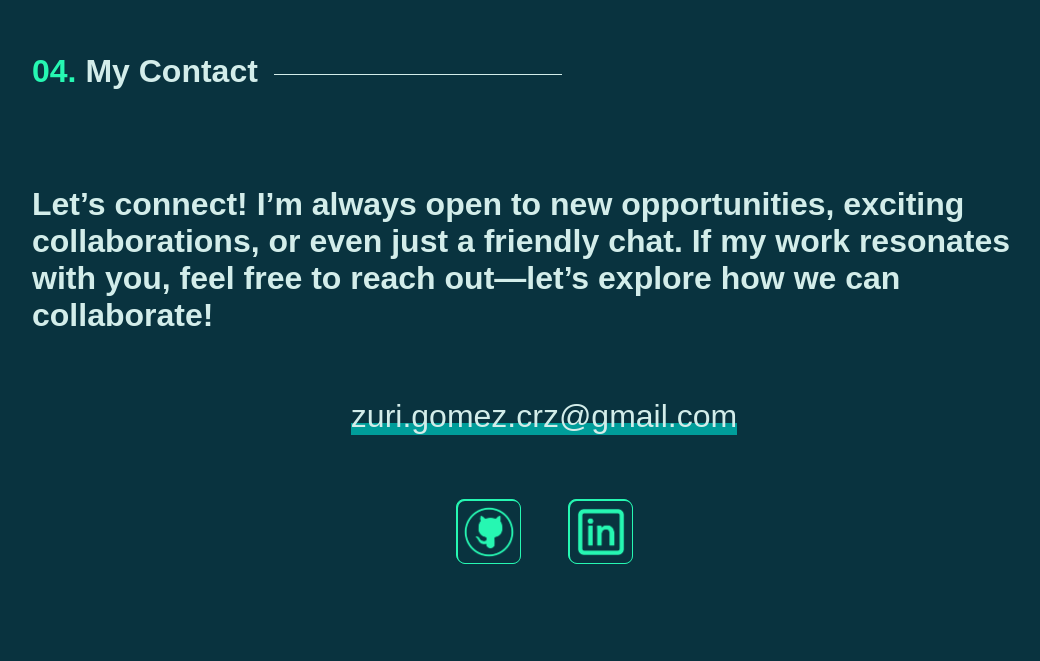
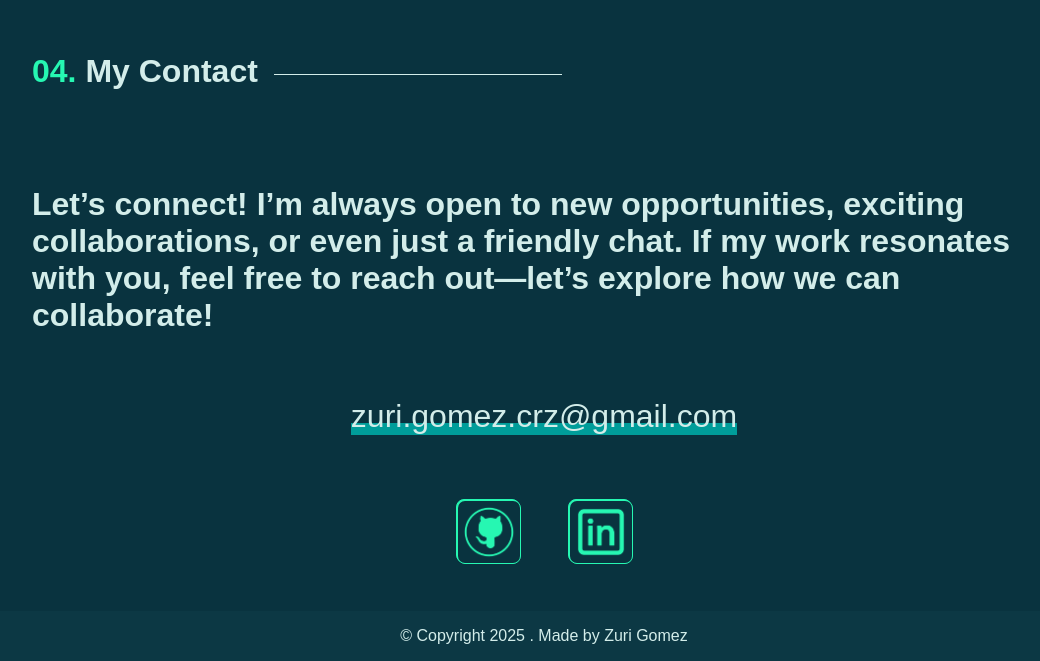
Before and after one commit to ZuriGomez/zuri-gomez-portfolio, a React (Vite) app: page / in a window 1280 px wide. Shown: the part 4096-4757 px from the top of the page, without its empty margins (96-1136 px from the left). Before the commit the page ends 4707 px from the top, so only its background shows below. Built offline with nearby package versions, Linux system fonts and the light colour scheme; a web font is replaced by a local one.

Commit message:
Add a footer component

```diff
--- a/src/App.jsx
+++ b/src/App.jsx
@@ -7,6 +7,7 @@ import ExpertiseSection from "./components/ExpertiseSection/ExpertiseSection";
 import MyWorkSection from "./components/MyWorkSection/MyWorkSection";
 import ContactSection from "./components/ContactSection/ContactSection";
 import ScrollToTopButton from "./components/ScrollToTopButton/ScrollToTopButton";
+import Footer from "./components/Footer/Footer";
 
 function App() {
   return (
@@ -18,6 +19,7 @@ function App() {
       <MyWorkSection />
       <ContactSection />
       <ScrollToTopButton />
+      <Footer />
     </>
   );
 }
--- /dev/null
+++ b/src/components/Footer/Footer.jsx
@@ -0,0 +1,12 @@
+import React from "react";
+import "./Footer.scss";
+
+function Footer() {
+  return (
+    <footer className="footer">
+      <p>© Copyright 2025 . Made by Zuri Gomez</p>
+    </footer>
+  );
+}
+
+export default Footer;
--- /dev/null
+++ b/src/components/Footer/Footer.scss
@@ -0,0 +1,17 @@
+@use "../../styles/partials/mixins" as *;
+@use "../../styles/partials/variables" as *;
+
+.footer {
+    background-color: $secondary-portfolio-DarkBlue;
+    color: $primary-portfolio-PaleAqua;
+    text-align: center;
+    padding: 1rem;
+    font-size: 0.8rem;
+    position: relative;
+    width: 100%;
+    bottom: 0;
+
+    @include tablet {
+        font-size: 1rem;
+    }
+  }
```
